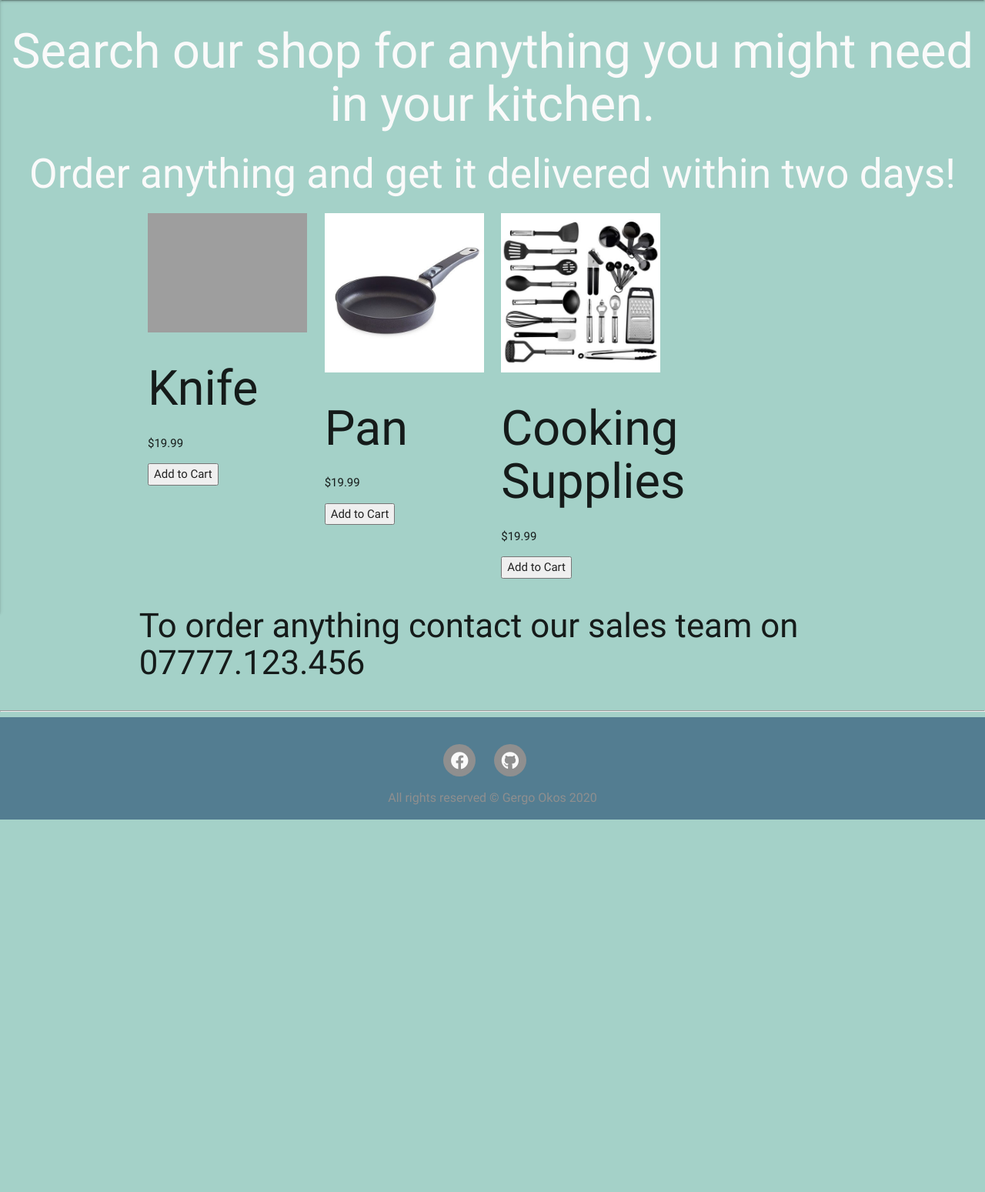
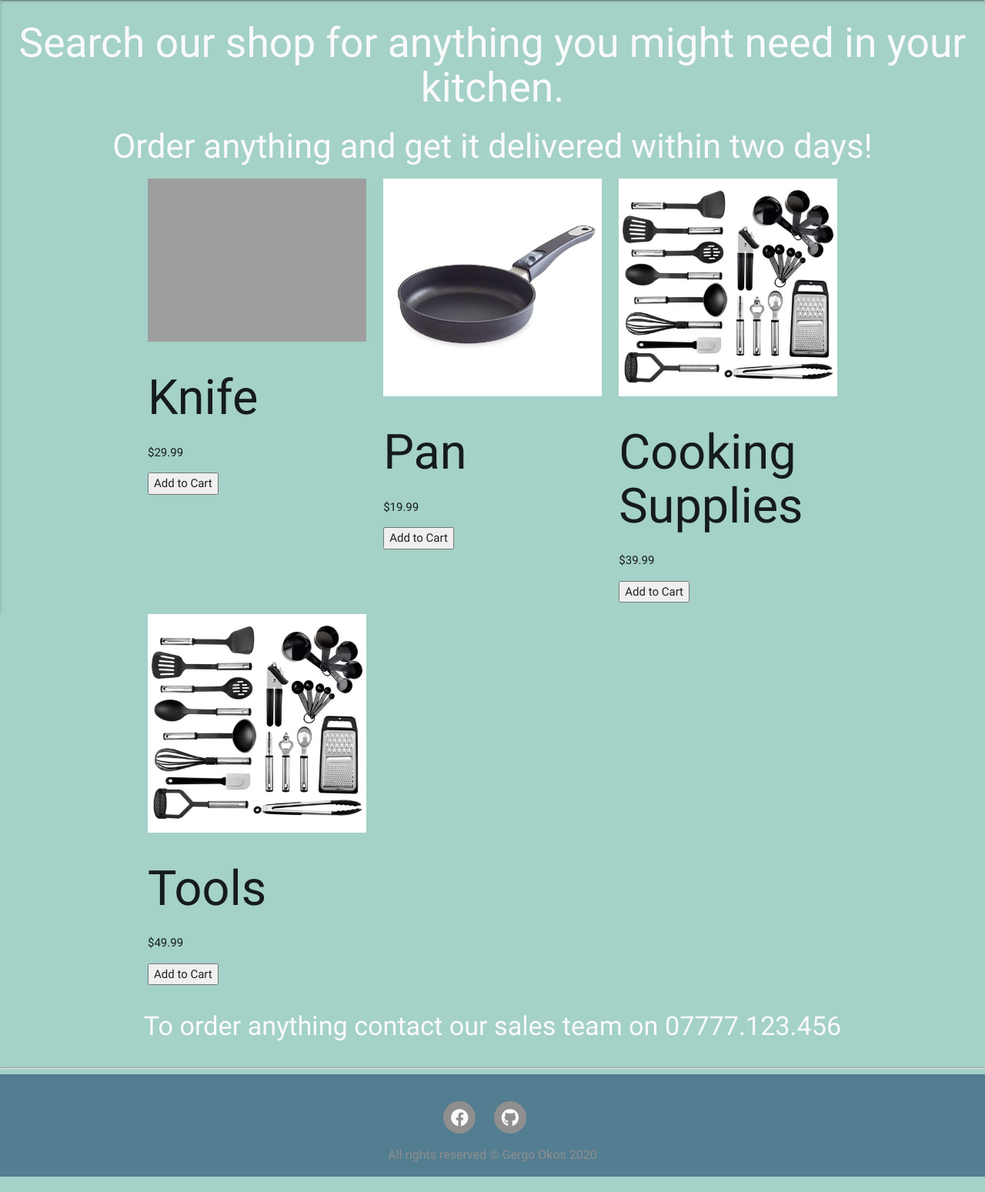
Before and after one commit to DiGergo/milestone-3, a Flask app: page /shop in a window 1280 px wide. Shown: the part 64-1613 px from the top of the page at 77% size. Before the commit the page ends 1129 px from the top, so only its background shows below. Run offline with Flask 2, Linux system fonts and the light colour scheme; some libraries are stand-ins or nearby versions; grey boxes are pictures that could not be loaded.

Commit message:
shop page looks better

```diff
--- a/templates/shop.html
+++ b/templates/shop.html
@@ -1,18 +1,18 @@
 {% extends 'base.html' %}
 {% block content %}
-<h1 class="shop-header" >Search our shop for anything you might need in your kitchen.</h1>
-<h2 class="shop-header">Order anything and get it delivered within two days!</h2>
+<h2 class="shop-header" >Search our shop for anything you might need in your kitchen.</h2>
+<h3 class="shop-header">Order anything and get it delivered within two days!</h3>
 <div class="container">
     <div class="row">
-    <div class="col s12 m4 l3">
+    <div class="col l4 m5 s10">
         <div>
             <img class="shop-item" src="../static/images/knife.jpg">
             <h1>Knife</h1>
-            <p class="price">$19.99</p>
+            <p class="price">$29.99</p>
             <p><button>Add to Cart</button></p>
         </div>
     </div>
-    <div class="col s12 m4 l3">
+    <div class="col l4 m5 s10">
         <div>
             <img class="shop-item" src="../static/images/pan.jpg">
             <h1>Pan</h1>
@@ -20,17 +20,25 @@
             <p><button>Add to Cart</button></p>
         </div>
     </div>
-    <div class="col s12 m4 l3">
+    <div class="col l4 m5 s10">
         <div>
             <img class="shop-item" src="../static/images/cooking-supplies.jpeg">
             <h1>Cooking Supplies</h1>
-            <p class="price">$19.99</p>
+            <p class="price">$39.99</p>
+            <p><button>Add to Cart</button></p>
+        </div>
+    </div>
+    <div class="col l4 m5 s10">
+        <div>
+            <img class="shop-item" src="../static/images/cooking-supplies.jpeg">
+            <h1>Tools</h1>
+            <p class="price">$49.99</p>
             <p><button>Add to Cart</button></p>
         </div>
     </div>
     </div>
     <div class="row">
-        <h3>To order anything contact our sales team on 07777.123.456</h3>
+        <h4 class="shop-header">To order anything contact our sales team on 07777.123.456</h4>
     </div>
 </div>
 
```
